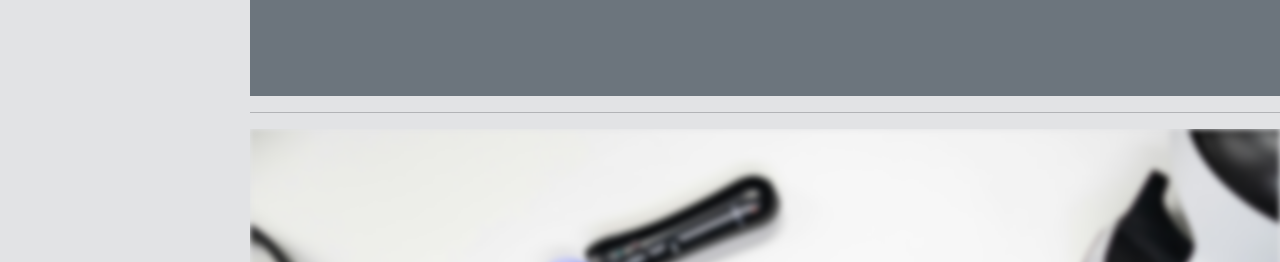
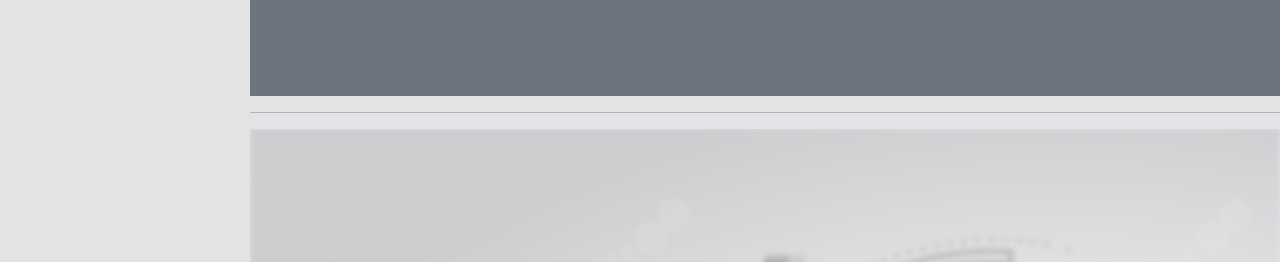
Before and after one commit to BlasIvan/BlasIvan.github.io, a plain HTML site: page index.html in a window 1280 px wide. Shown: the part 2370-2632 px from the top of the page. Drawn offline with Linux system fonts and the light colour scheme.

Commit message:
Update style.css

```diff
--- a/assets/css/style.css
+++ b/assets/css/style.css
@@ -64,7 +64,7 @@ section > .container-fluid {
   filter: blur(3px);
 }
 .abtbackg{
-  background: url(../img/pexels-cottonbro-studio-3945655.jpg);
+  background: url(../img/pngtree-white-technology-background-clean-style-picture-image_1209726.jpg);
   background-position: center;
   background-size: cover;
   background-attachment: fixed;
```
